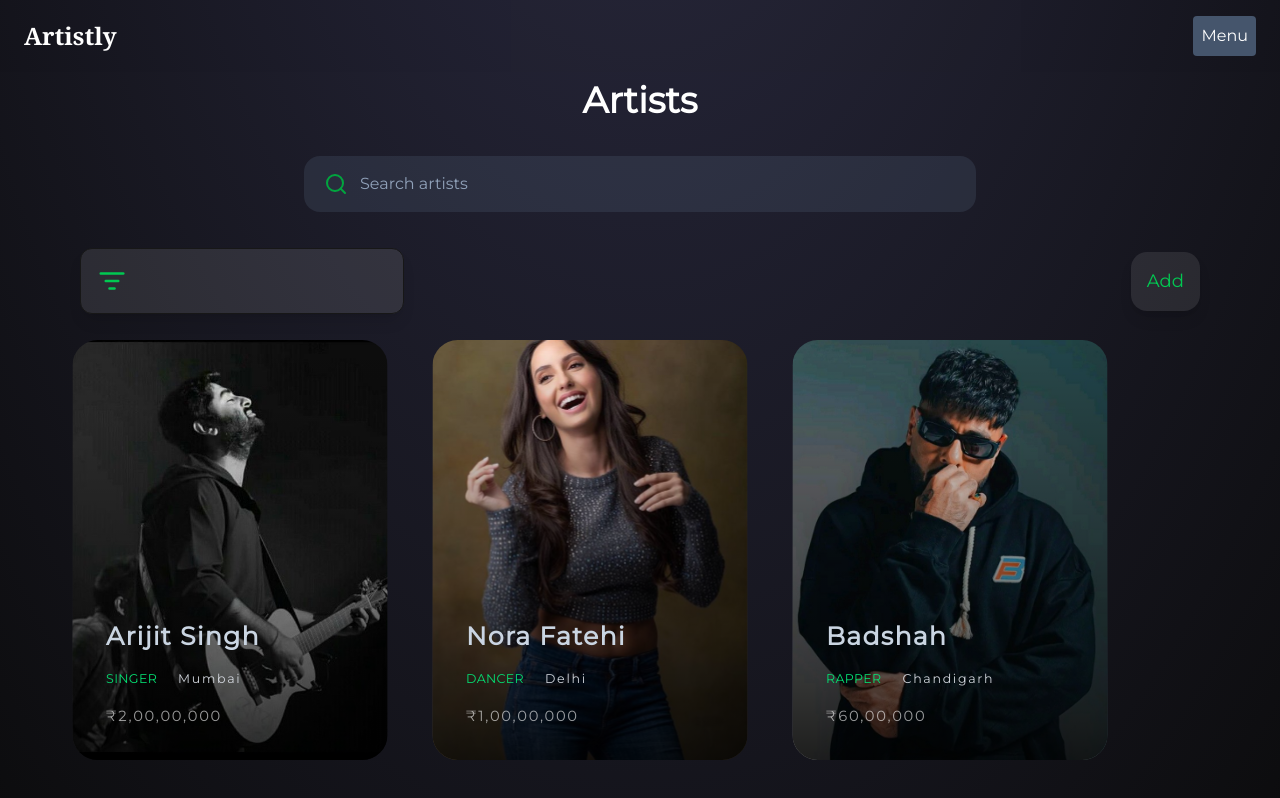
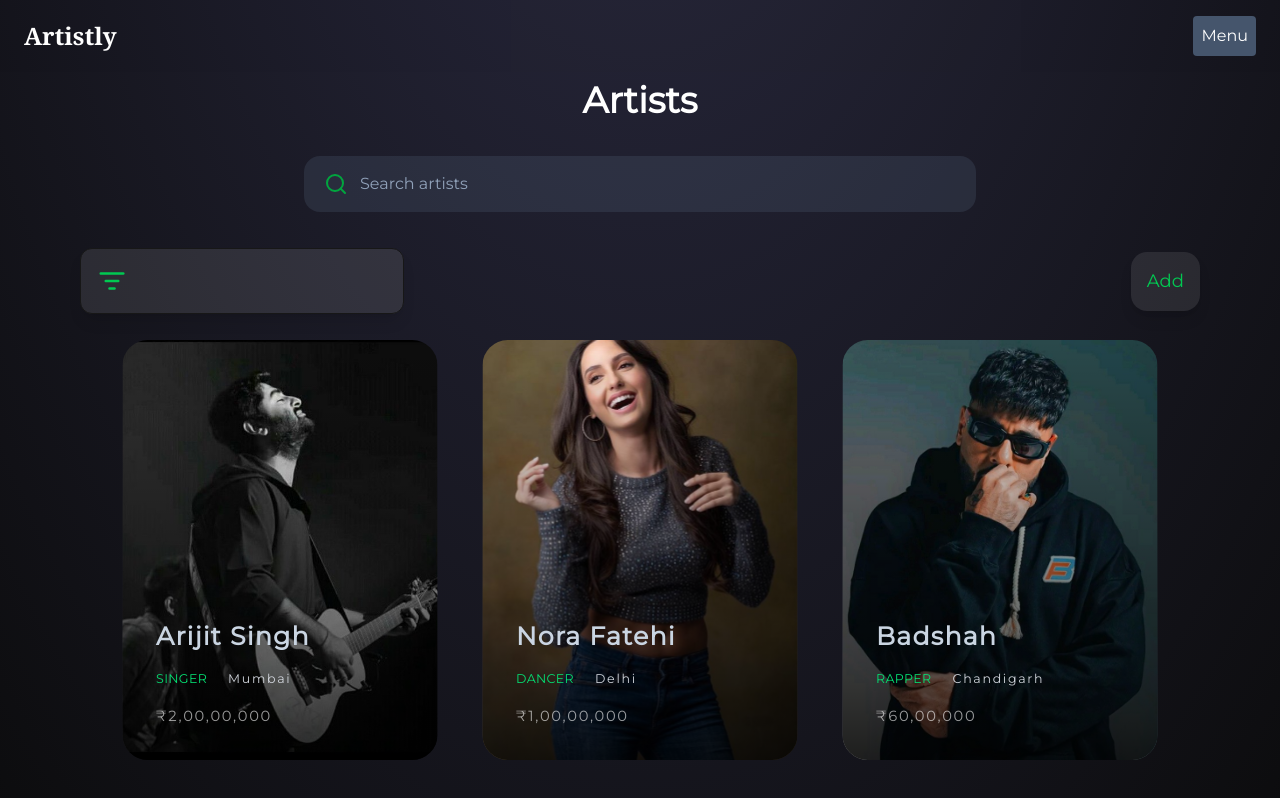
Before and after one commit to Akshat48002/artistly-app, a Next.js app: page /artists in a window 1280 px wide. Shown: the top 798 px of the page. Built offline with nearby package versions, Linux system fonts and the light colour scheme.

Commit message:
Update page.js

```diff
--- a/app/artists/page.js
+++ b/app/artists/page.js
@@ -130,7 +130,7 @@
         </div>
 
         {/* Artist Cards */}
-        <div className="flex flex-wrap justify-center md:justify-start gap-15 min-h-screen">
+        <div className="flex flex-wrap justify-center gap-15 min-h-screen">
           {filteredArtists.length > 0 ? (
             visibleArtists.map((artist, index) => (
               <motion.div
```
